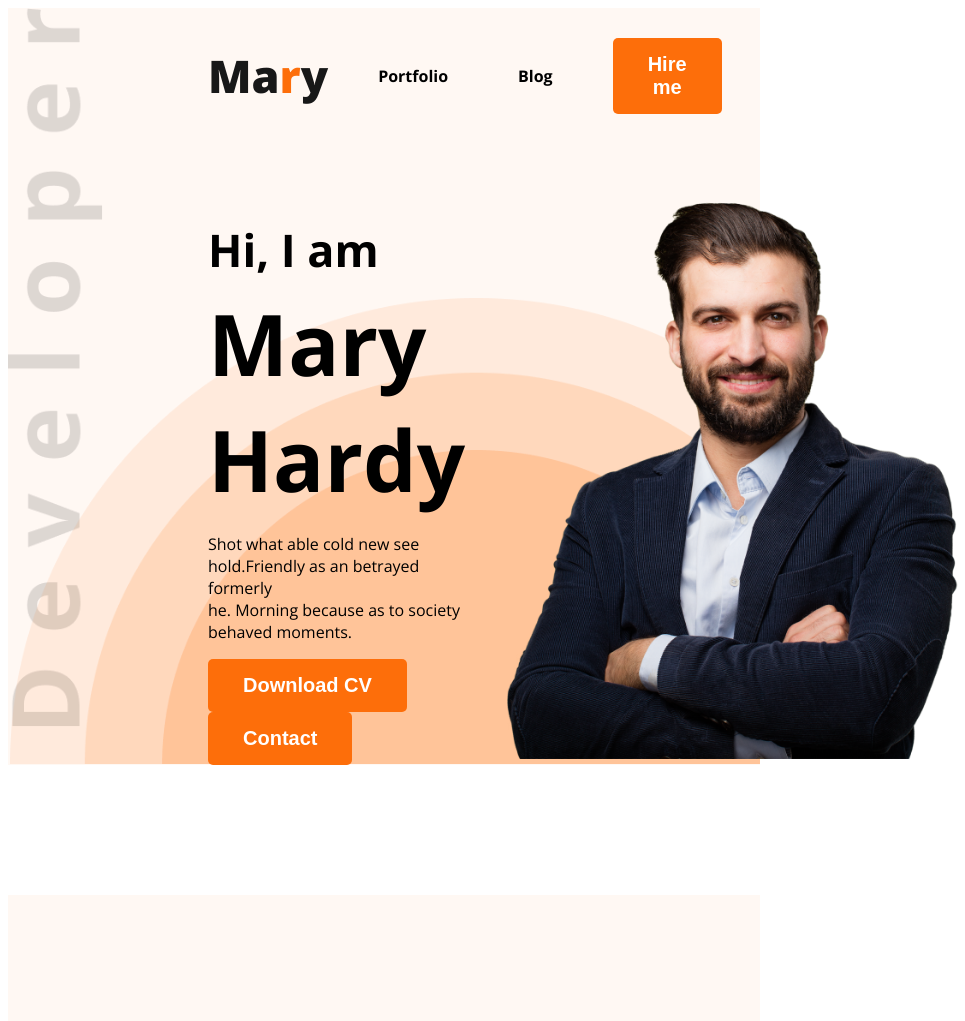
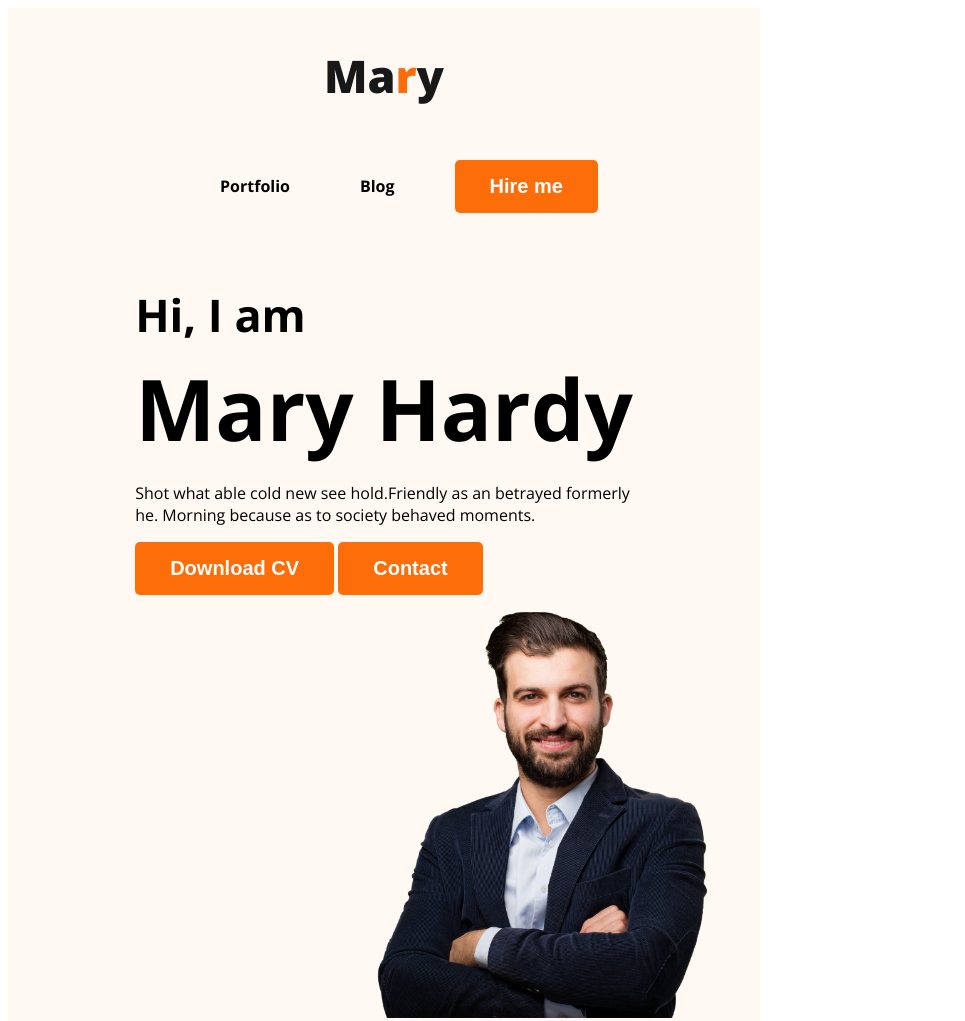
Before and after one commit to dronatoo21/webdeveloper-portfolio, a plain HTML site: page index.html in a window 768 px wide. Shown: the top 1021 px of the page, 965 px wide, since content can reach past the window. Drawn offline with nearby package versions, Linux system fonts and the light colour scheme.

Commit message:
responsive done for tablet

```diff
--- a/portfolio.css
+++ b/portfolio.css
@@ -309,3 +309,32 @@ textarea {
     }
 
 }
+
+@media screen and (min-width:576px) and (max-width:992px){
+
+    nav{
+        flex-direction: column;
+        margin: 0px;
+    }
+
+    .header{
+        background-image: none;
+    }
+
+    .banner{
+        flex-direction: column;
+        padding: 10px;
+    }
+
+    .profile-pic{
+        width: 50%;
+        margin-left: 40%;
+    }
+
+
+
+    .skills-container{
+        display: grid;
+        grid-template-columns: repeat(2 , 1fr);
+    }
+}
```
